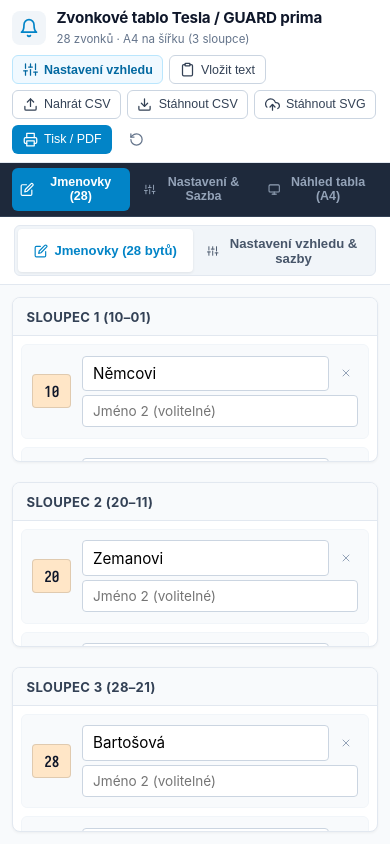
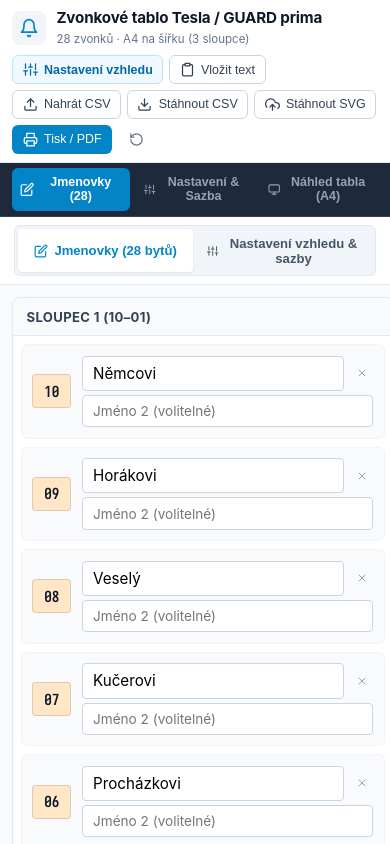
Before and after one commit to valorcz/zvonkove-tablo-editor, a Svelte app in the folder web/: page / in a window 390 px wide. Built offline with nearby package versions, Linux system fonts and the light colour scheme.

Commit message:
fix(scroll): enable smooth scrolling for names list on mobile and desktop

```diff
--- a/web/src/App.svelte
+++ b/web/src/App.svelte
@@ -454,6 +454,7 @@
   .main-content {
     display: flex;
     flex: 1;
+    min-height: 0;
     overflow: hidden;
     position: relative;
     background: #0f172a;
@@ -461,6 +462,7 @@
 
   .pane {
     height: 100%;
+    min-height: 0;
     overflow: hidden;
     position: relative;
     box-sizing: border-box;
@@ -470,6 +472,7 @@
   .left-pane {
     flex: 1.15;
     min-width: 380px;
+    min-height: 0;
     background: #f8fafc;
     border-right: 1px solid #334155;
     display: flex;
@@ -535,9 +538,14 @@
 
   .left-pane-body {
     flex: 1;
+    min-height: 0;
     overflow-y: auto;
+    overflow-x: auto;
     display: flex;
     flex-direction: column;
+    -webkit-overflow-scrolling: touch;
+    overscroll-behavior: contain;
+    touch-action: pan-y pan-x;
   }
 
   /* Mobile bottom tab bar */
@@ -621,11 +629,13 @@
       border-right: none;
       flex: 1;
       width: 100%;
+      min-height: 0;
     }
 
     .preview-pane {
       flex: 1;
       width: 100%;
+      min-height: 0;
     }
 
     .mobile-hidden {
--- a/web/src/components/FlatList.svelte
+++ b/web/src/components/FlatList.svelte
@@ -191,7 +191,10 @@
     gap: 1rem;
     padding: 1rem;
     box-sizing: border-box;
-    overflow-x: auto;
+    align-items: start;
+    min-height: min-content;
+    width: max-content;
+    min-width: 100%;
   }
 
   .column {
@@ -200,7 +203,7 @@
     border-radius: 8px;
     display: flex;
     flex-direction: column;
-    overflow: hidden;
+    min-height: min-content;
     box-shadow: 0 1px 3px rgba(0, 0, 0, 0.05);
   }
 
@@ -211,6 +214,8 @@
     font-weight: 700;
     color: #334155;
     border-bottom: 1px solid #e2e8f0;
+    border-top-left-radius: 8px;
+    border-top-right-radius: 8px;
     text-transform: uppercase;
     letter-spacing: 0.025em;
   }
@@ -369,8 +374,11 @@
   @media (max-width: 900px) {
     .flat-list-columns {
       grid-template-columns: 1fr;
+      width: 100%;
+      min-width: 0;
       gap: 1.25rem;
       padding: 0.75rem;
+      align-items: stretch;
     }
 
     .flat-row {
```
Also changed, not shown: 1 other file (tests, documents, lock files or other folders).
